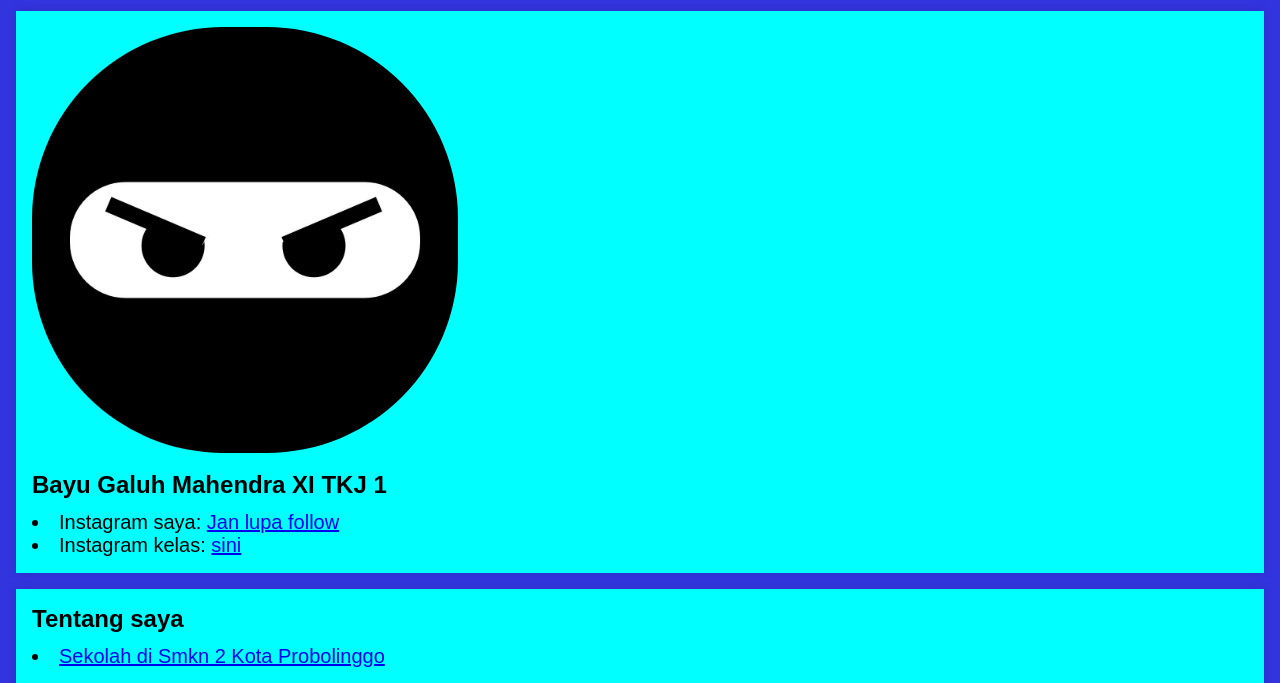
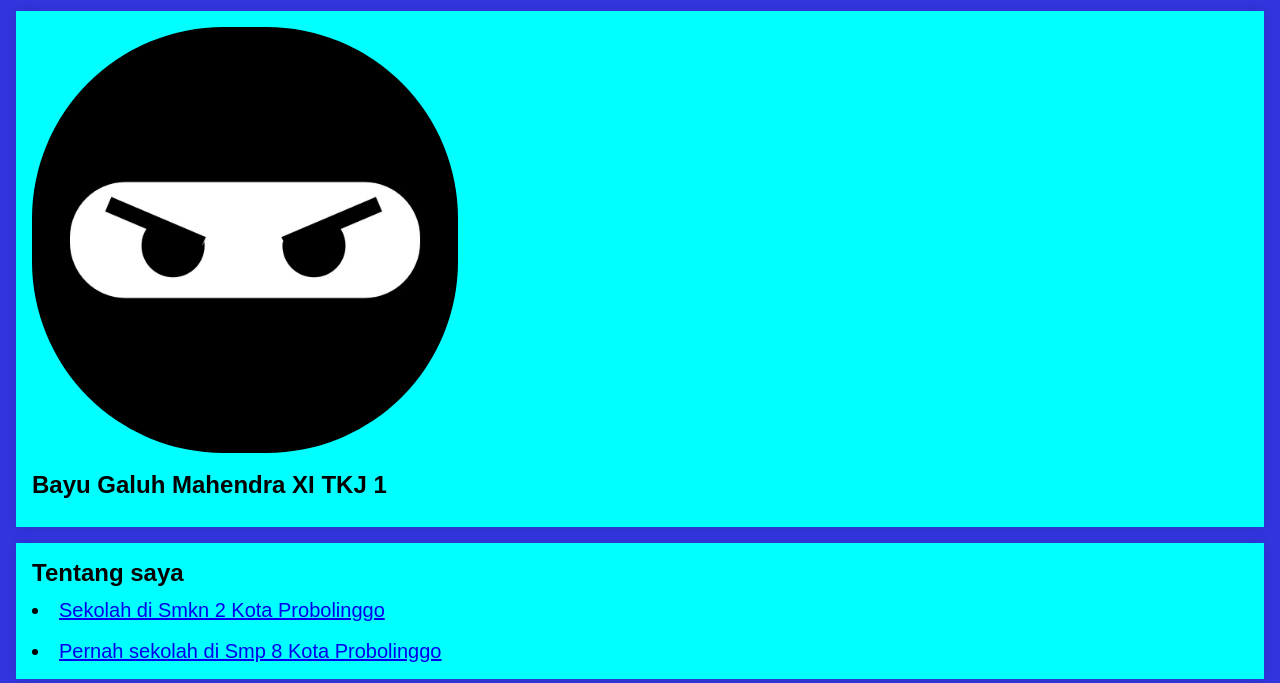
Before and after one commit to Bayumahendraz/website-personal, a plain HTML site: page index.html in a window 1280 px wide. Shown: the part 74-757 px from the top of the page. Drawn offline with Linux system fonts and the light colour scheme.

Commit message:
Update index.html

```diff
--- a/index.html
+++ b/index.html
@@ -14,10 +14,6 @@
         <img src="fotoku.jpeg" alt="Profile saya">
         <br>
         <h2>Bayu Galuh Mahendra XI TKJ 1</h2>
-        <div class="box">
-        <li>Instagram saya: <a href="https://www.instagram.com/bayugaluh_m?igsh=aWt0YWk2MWliM2Vz">Jan lupa follow </a></li>
-        <li>Instagram kelas: <a href="https://www.instagram.com/tekji_esemkada?igsh=MW5ncnY0b2d0c3R1dg=="> sini </a></li>
-    </div>
     </section>
     <section>
         <h2>Tentang saya </h2>
```
